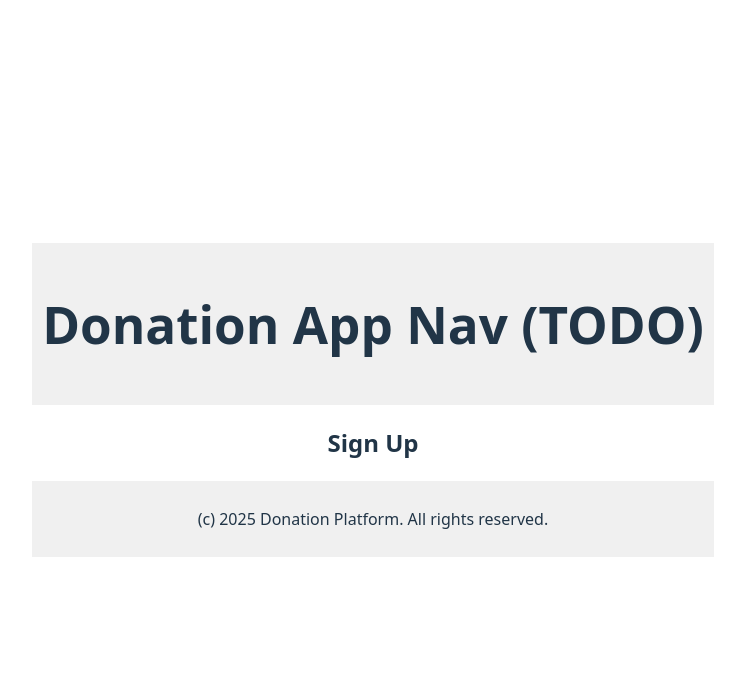
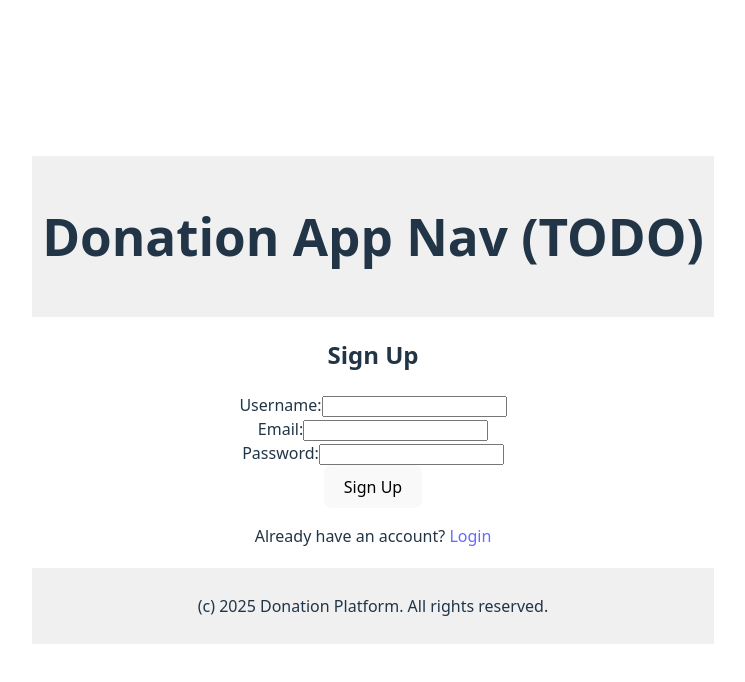
Before and after one commit to bhupendra-basera/mern-project, a React (Vite) app in the folder client/: page /signup in a window 1280 px wide. Shown: the top 682 px of the page, without its empty margins (267-1012 px from the left). Built offline with nearby package versions, Linux system fonts and the light colour scheme.

Commit message:
build signup form and integrated with backend API

```diff
--- a/client/src/pages/LoginPage.jsx
+++ b/client/src/pages/LoginPage.jsx
@@ -1,10 +1,55 @@
-import React from 'react';
+import React,{useState} from 'react';
+// We'll add API call logic and redirection here later
+
 
 const LoginPage = () => {
+
+    const [formData, setFormData] = useState({
+        email: '',
+        password: ''
+    });
+
+    const { email, password } = formData;
+
+    const onChange = e => setFormData({ ...formData, [e.target.name]: e.target.value });
+
+    const onSubmit = e => {
+        e.preventDefault();
+        console.log('Login Form Submitted:', formData);
+        // TODO: Add API call logic here
+    };
+
     return (
         <div>
             <h2>Login</h2>
-            {/* Add your login form here later*/}
+            <form onSubmit={onSubmit}>
+                <div>
+                    <label htmlFor="email">Email:</label>
+                    <input
+                        type="email"
+                        id="email"
+                        name="email"
+                        value={email}
+                        onChange={onChange}
+                        required
+                    />
+                </div>
+                <div>
+                    <label htmlFor="password"> Password:</label>
+                    <input
+                        type="password"
+                        id="password"
+                        name="password"
+                        value={password}
+                        onChange={onChange}
+                        required
+                    />
+                </div>
+                <button type="submit">Login</button>
+            </form>
+            <p>
+                Don't have an account? <a href="/signup">Sign Up</a> {/*Simple link, use Link component later */}
+            </p>
         </div>
     );
 };
--- a/client/src/pages/SignupPage.jsx
+++ b/client/src/pages/SignupPage.jsx
@@ -1,10 +1,86 @@
-import React from 'react';
+import React,{useState} from 'react'; // Import useState hook
+import { useNavigate } from 'react-router-dom'; // Import useNavigate
+import api from '../utils/api'; // Import our configured Axios instance
+
 
 const SignupPage = () => {
+    // State to manage form input values
+    const [formData, setFormData] = useState({
+        username: '',
+        email: '',
+        password:''
+    });
+
+    const { username, email, password } = formData; // Destructure form data
+
+    const navigate = useNavigate(); // Hook for navigation
+
+    // Handle input changes
+    const onChange = (e) => setFormData({ ...formData, [e.target.name]: e.target.value});
+
+    // Handle form submission
+    const onSubmit = async e => { // Use async because we'll make an API call
+        e.preventDefault(); // Prevent default form submission (page reload)
+
+        try {
+            // Make the POST request to the backend signup endpoint
+            const res = await api.post('/auth/signup', formData);
+
+            console.log('Signup Success:', res.data); // Log success response
+            alert(res.data.msg); // Display a success message (basic alert for now)
+
+            // Redirect to login page after successful signup
+            navigate('/login');
+
+        } catch (err) {
+            console.error('Signup Error:', err.response.data.msg); // Log error response
+            // Display error message to the user
+            alert(`Eror: ${err.response.data.msg}`); // Display error message (basic alert)
+        }
+        };
     return (
         <div>
             <h2>Sign Up</h2>
-            {/* Add your signup form here later */}
+            <form onSubmit={onSubmit}>
+                <div>
+                    <label htmlFor="username">Username:</label>
+                    <input
+                        type="text"
+                        id="username"
+                        name="username" // Name must match the state property
+                        value={username}
+                        onChange={onChange}
+                        required // Basic HTML validation
+                    />
+                </div>
+                <div>
+                    <label htmlFor="email">Email:</label>
+                    <input
+                        type="email"
+                        id="email"
+                        name="email" // Name must match the state property
+                        value={email}
+                        onChange={onChange}
+                        required
+                    />
+                </div>
+                <div>
+                    <label htmlFor ="password">Password:</label>
+                    <input
+                        type="password"
+                        id="password"
+                        name="password" // Name should match the state property
+                        value={password}
+                        onChange={onChange}
+                        required
+                        minLength="6" // Basic HTML validation matching backend
+                    />
+                </div>
+                <button type="submit">Sign Up</button>
+            </form>
+            <p>
+                Already have an account? <a href="/login">Login</a> { /* Simple link, use Link component later */}
+            </p>
         </div>
     );
 };
```
